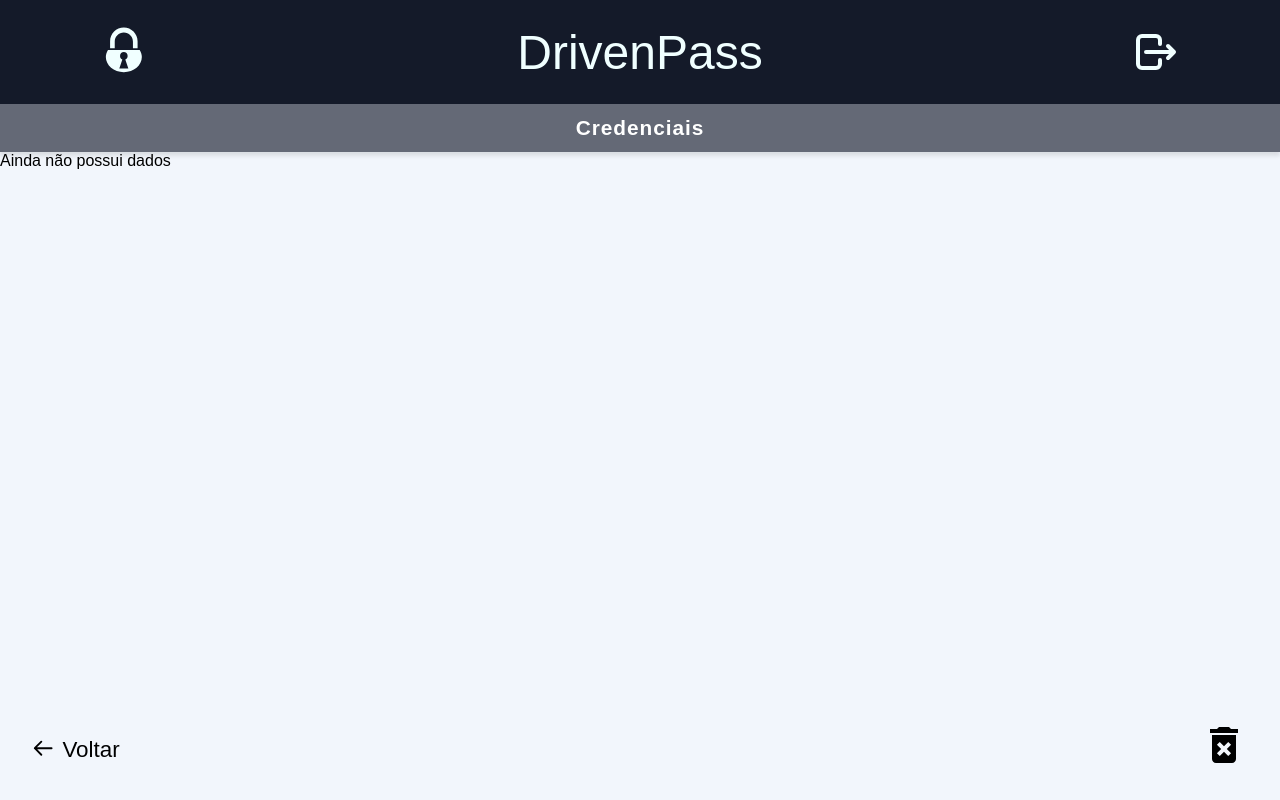
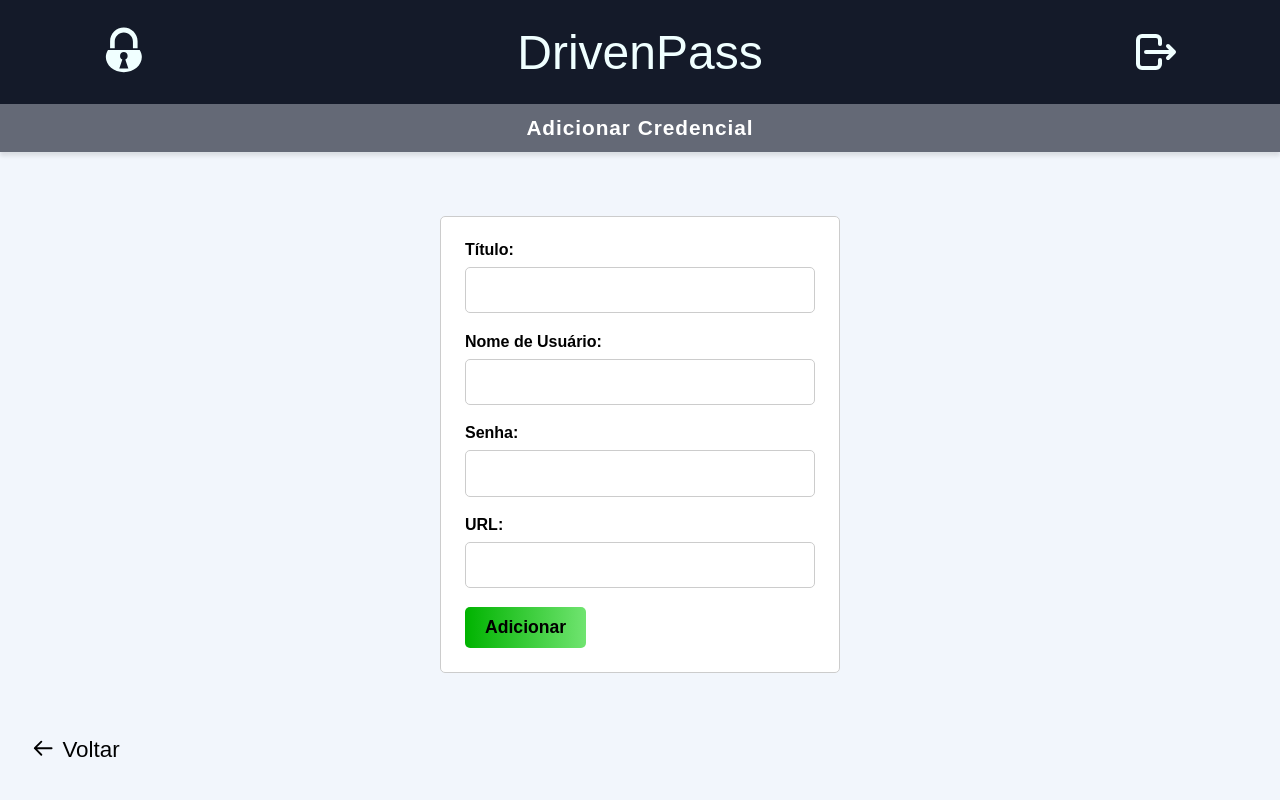
Before and after one commit to wesleymichael/drivenpass, a Next.js app: page /credentials/create in a window 1280 px wide. Built offline with nearby package versions, Linux system fonts and the light colour scheme; no server answers.

Commit message:
feat: layout - create credential

```diff
--- /dev/null
+++ b/src/components/styles/form.module.scss
@@ -0,0 +1,34 @@
+.formContainer {
+  margin: 4rem auto;
+  max-width: 400px;
+  padding: 1.5rem;
+  border: 1px solid #ccc;
+  border-radius: 5px;
+  background-color: #fff;
+  label {
+    display: block;
+    font-weight: bold;
+    margin-bottom: 8px;
+  }
+
+  input {
+    width: 100%;
+    padding: 0.7rem;
+    margin-bottom: 1.2rem;
+    border: 1px solid #ccc;
+    border-radius: 5px;
+    font-size: 1.2rem;
+  }
+
+  button {
+    background: linear-gradient(to right, #00b300, #70e470);
+    color: black;
+    font-weight: bold;
+    border: none;
+    cursor: pointer;
+    border: none;
+    border-radius: 5px;
+    padding: 10px 20px;
+    font-size: 1.1rem;
+  }
+}
--- /dev/null
+++ b/src/pages/credentials/create.tsx
@@ -0,0 +1,100 @@
+import { SubTitleBar } from "@/components/SubtitleBar";
+import Head from "next/head";
+import styles from "@/styles/home.module.scss";
+import formStyles from '@/components/styles/form.module.scss';
+import footerStyles from "@/components/Footer/styles.module.scss";
+import { HiOutlineArrowLeft } from "react-icons/hi";
+import Link from "next/link";
+import { useState } from "react";
+
+export default function AddCredential() {
+  const [form, setForm] = useState({
+    title: "",
+    username: "",
+    password: "",
+    url: "",
+  });
+
+  const handleInputChange = (e: React.ChangeEvent<HTMLInputElement>) => {
+    const { name, value } = e.target;
+    setForm({ ...form, [name]: value });
+  };
+
+  const handleSubmit = async (e: React.FormEvent<HTMLFormElement>) => {
+    e.preventDefault();
+
+    //TODO: integração com a API
+    try {
+      //Enviar para API
+      console.log("Enviando dados:", form);
+      //Encaminhar para a rota /credentials
+    } catch (error) {
+      console.error("Erro ao criar a credencial:", error);
+      //Tratar erros
+    }
+  };
+
+  return (
+    <>
+      <Head>
+        <title>Adicionar Credencial</title>
+      </Head>
+      <SubTitleBar title="Adicionar Credencial" />
+      <main className={styles.itemContent}>
+        <form className={formStyles.formContainer} onSubmit={handleSubmit}>
+          <div>
+            <label>Título:</label>
+            <input
+              type="text"
+              name="title"
+              value={form.title}
+              onChange={handleInputChange}
+              required
+            />
+          </div>
+          <div>
+            <label>Nome de Usuário:</label>
+            <input
+              type="text"
+              name="username"
+              value={form.username}
+              onChange={handleInputChange}
+              required
+            />
+          </div>
+          <div>
+            <label>Senha:</label>
+            <input
+              type="password"
+              name="password"
+              value={form.password}
+              onChange={handleInputChange}
+              required
+            />
+          </div>
+          <div>
+            <label>URL:</label>
+            <input
+              type="url"
+              name="url"
+              value={form.url}
+              onChange={handleInputChange}
+              required
+            />
+          </div>
+          <button type="submit">Adicionar</button>
+        </form>
+      </main>
+      <div className={footerStyles.footerContainer}>
+        <Link href="/credentials">
+          <div>
+            <h1>
+              <HiOutlineArrowLeft />
+              <p>Voltar</p>
+            </h1>
+          </div>
+        </Link>
+      </div>
+    </>
+  );
+}
```
Also changed, not shown: src/pages/credentials/index.tsx (+5 -3 lines).
